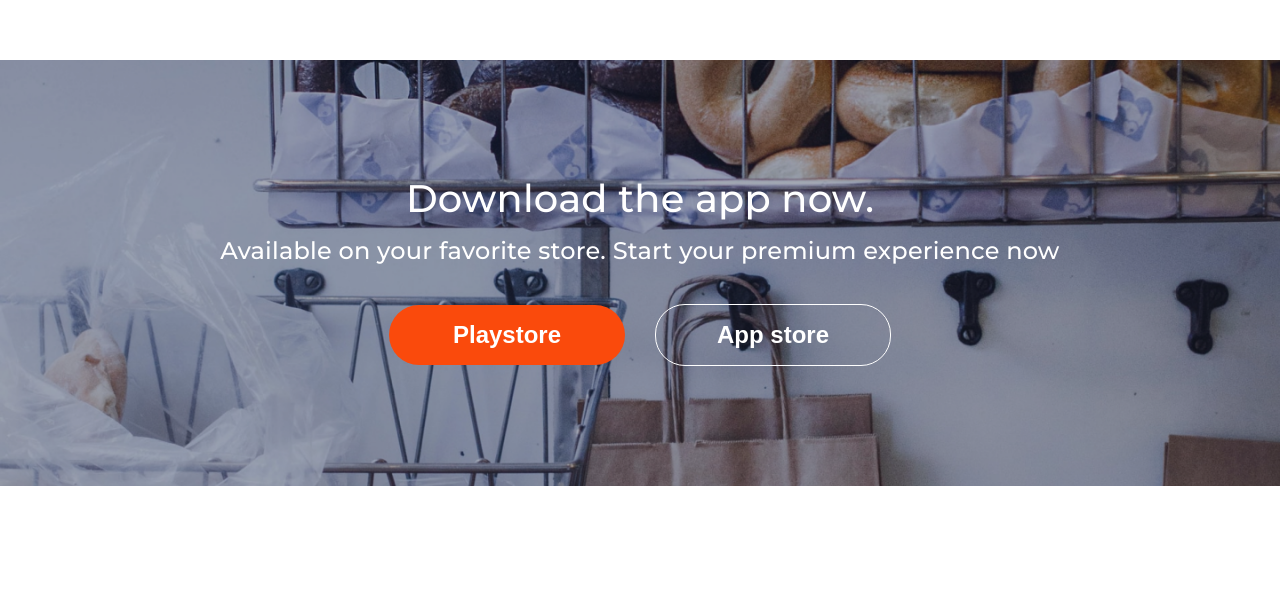
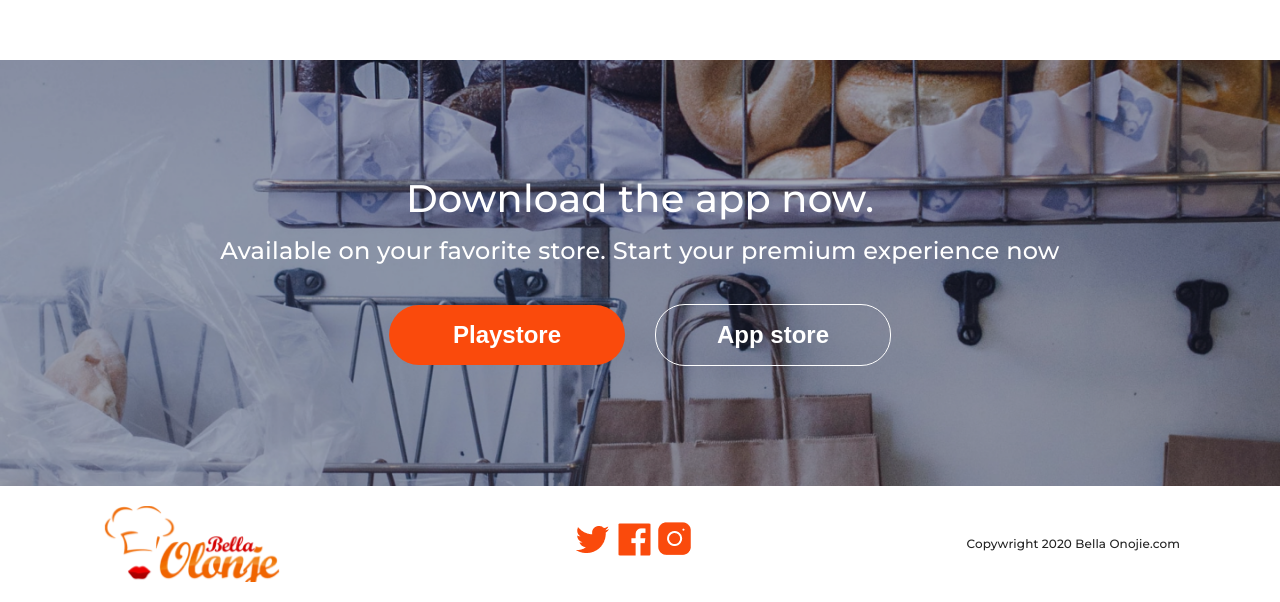
Before and after one commit to ikachinskaya/HTML-CSS-Exam, a plain HTML site: page index.html in a window 1280 px wide. Shown: the part 2867-3469 px from the top of the page. Before the commit the page ends 3353 px from the top, so only its background shows below. Drawn offline with Linux system fonts and the light colour scheme.

Commit message:
Add Footer component

```diff
--- /dev/null
+++ b/assets/css/footer.css
@@ -0,0 +1,33 @@
+.footer {
+  display: flex;
+  justify-content: space-between;
+  flex-direction: column;
+  align-items: center;
+  padding: 20px;
+}
+.footer-img-wrapper {
+  display: none;
+  max-width: 200px;
+}
+.social-networks-wrapper {
+  display: flex;
+  margin-bottom: 10px;
+}
+.footer-text {
+  font-size: 0.5rem;
+}
+@media screen and (min-width: 768px) {
+  .footer {
+    flex-direction: row;
+    padding: 20px;
+  }
+  .footer-img-wrapper {
+    display: block;
+    max-width: 200px;
+  }
+}
+@media screen and (min-width: 1200px) {
+  .footer {
+    padding: 20px 100px;
+  }
+}
--- a/assets/css/style.css
+++ b/assets/css/style.css
@@ -5,3 +5,4 @@
 @import "./food-for-every-one.css";
 @import "./how-the-app-works.css";
 @import "./download-the-app-now.css";
+@import "./footer.css";
--- a/index.html
+++ b/index.html
@@ -127,5 +127,37 @@
         </div>
       </section>
     </main>
+
+    <footer class="footer">
+      <div class="footer-img-wrapper">
+        <a href="#" class="logo-link">
+          <img
+            src="./assets/img/logo.png"
+            alt="Bella Onojie"
+            class="logo-img"
+          />
+        </a>
+      </div>
+      <div class="social-networks-wrapper">
+        <div class="social-networks">
+          <a href="#">
+            <img src="./assets/img/twitter.png" alt="Twitter" />
+          </a>
+        </div>
+        <div class="social-networks">
+          <a href="#">
+            <img src="./assets/img/facebook.png" alt="Facebook" />
+          </a>
+        </div>
+        <div class="social-networks">
+          <a href="#">
+            <img src="./assets/img/instagram.png" alt="Instagram" />
+          </a>
+        </div>
+      </div>
+      <div class="copyright">
+        <p class="footer-text">Copywright 2020 Bella Onojie.com</p>
+      </div>
+    </footer>
   </body>
 </html>
```
